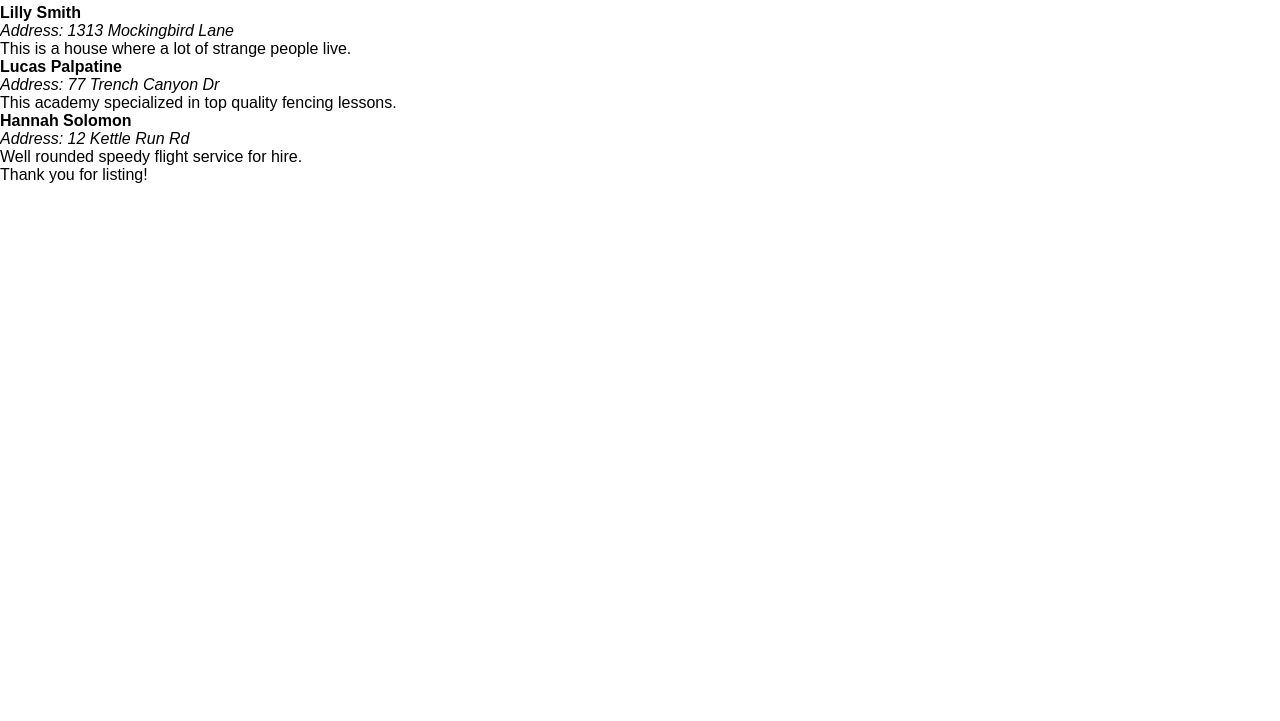
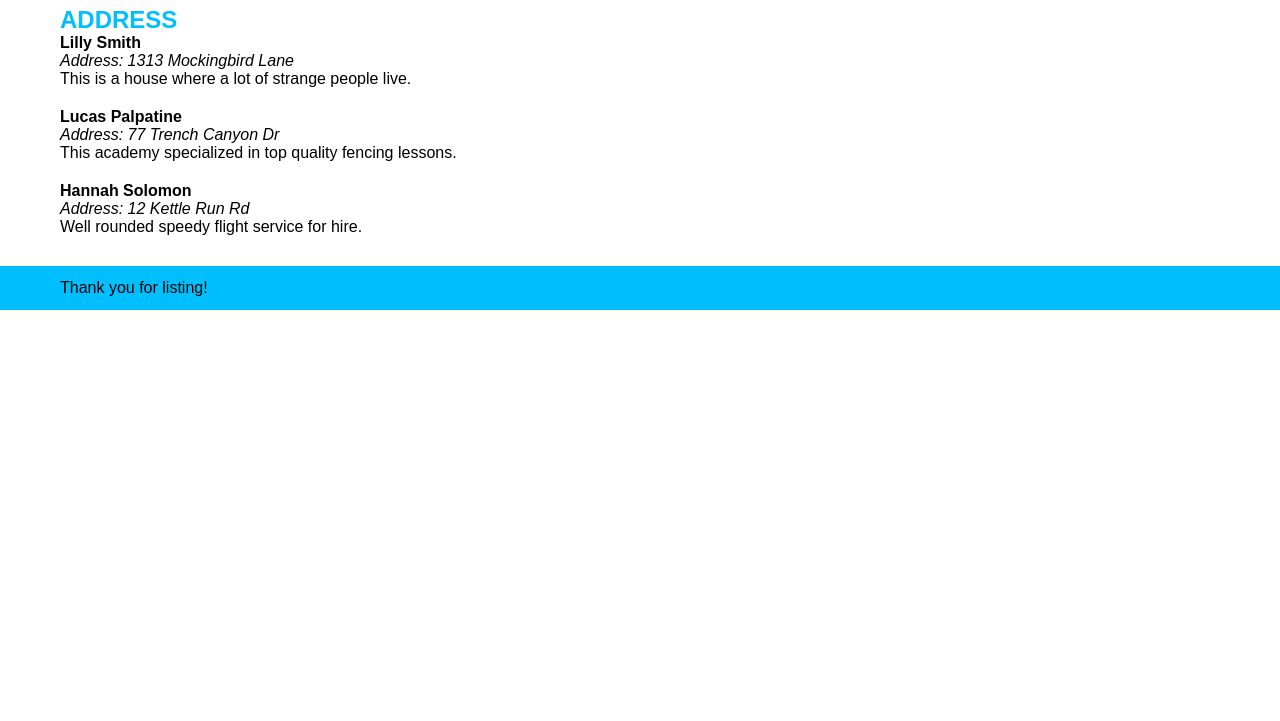
Before and after one commit to TrevorBos/address-page-m1, a plain HTML site: page index.html in a window 1280 px wide. Shown: the part 79-800 px from the top of the page. Drawn offline with Linux system fonts and the light colour scheme.

Commit message:
Final commit for Address Page. Added CSS Styling and comments.

```diff
--- a/style.css
+++ b/style.css
@@ -7,8 +7,33 @@
     box-sizing: border-box;
 }
 
-/* properties to maintain consitency */
+/* Properties to maintain consitency */
 body {
     font-family: Arial, Helvetica, sans-serif;
     background-color: white;
 }
+
+/* Spacing for the main areas of the page */
+header, section, footer {
+    padding: 10px 10px 10px 60px;
+}
+
+/* Chaning the background color for the header and footer text */
+header, footer {
+    background-color: #00bfff;
+}
+
+/* Changing the color of the text of the H2 element within SECTION */
+section h2 {
+    color: rgb(0,191,255)
+}
+
+/* Adds spacing to the bottom of each article to make them standout */
+article {
+    margin: 0px 0px 20px 0px;
+}
+
+/* Multiplies the font size by the number inputted (1.5) and allows for some spacing */
+footer {
+    line-height: 1.5;
+}
```
